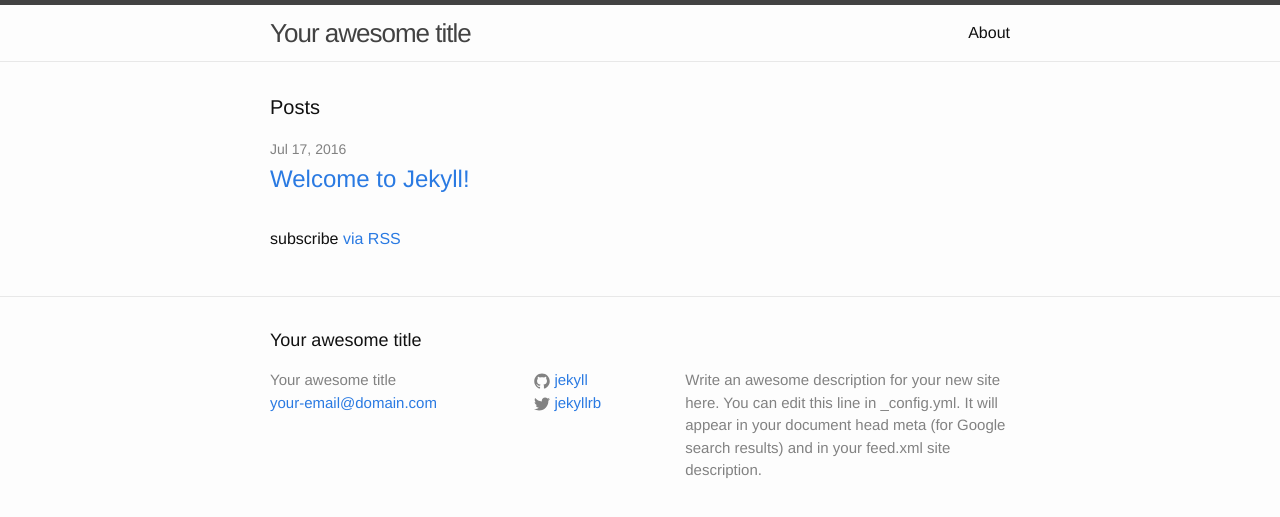
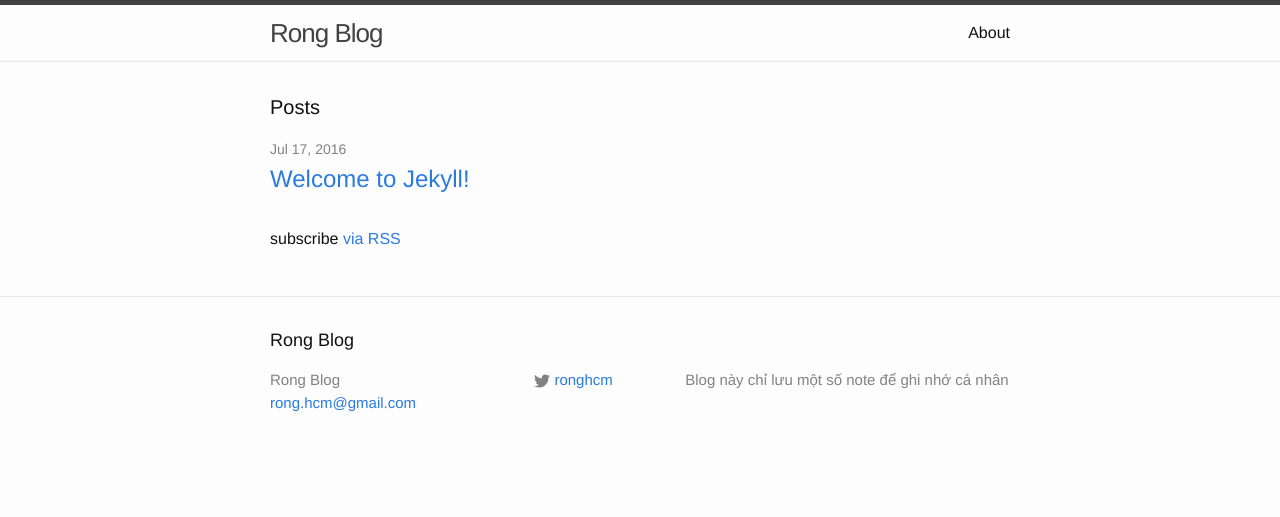
Before and after one commit to ronghcm/rong.github.com, a Jekyll site: the page built from index.html, in a window 1280 px wide. Shown: the top 517 px of the page. Built offline with Jekyll 4.4.1, drawn with Linux system fonts in a browser that asks for light colours.

Commit message:
Update _config.yml

```diff
--- a/_config.yml
+++ b/_config.yml
@@ -6,16 +6,14 @@
 # 'jekyll serve'. If you change this file, please restart the server process.
 
 # Site settings
-title: Your awesome title
-email: your-email@domain.com
+title: Rong Blog
+email: rong.hcm@gmail.com
 description: > # this means to ignore newlines until "baseurl:"
-  Write an awesome description for your new site here. You can edit this
-  line in _config.yml. It will appear in your document head meta (for
-  Google search results) and in your feed.xml site description.
+  Blog này chỉ lưu một số note để ghi nhớ cá nhân
 baseurl: "" # the subpath of your site, e.g. /blog
 url: "http://yourdomain.com" # the base hostname & protocol for your site
-twitter_username: jekyllrb
-github_username:  jekyll
+twitter_username: ronghcm
+github_username:
 
 # Build settings
 markdown: kramdown
```
